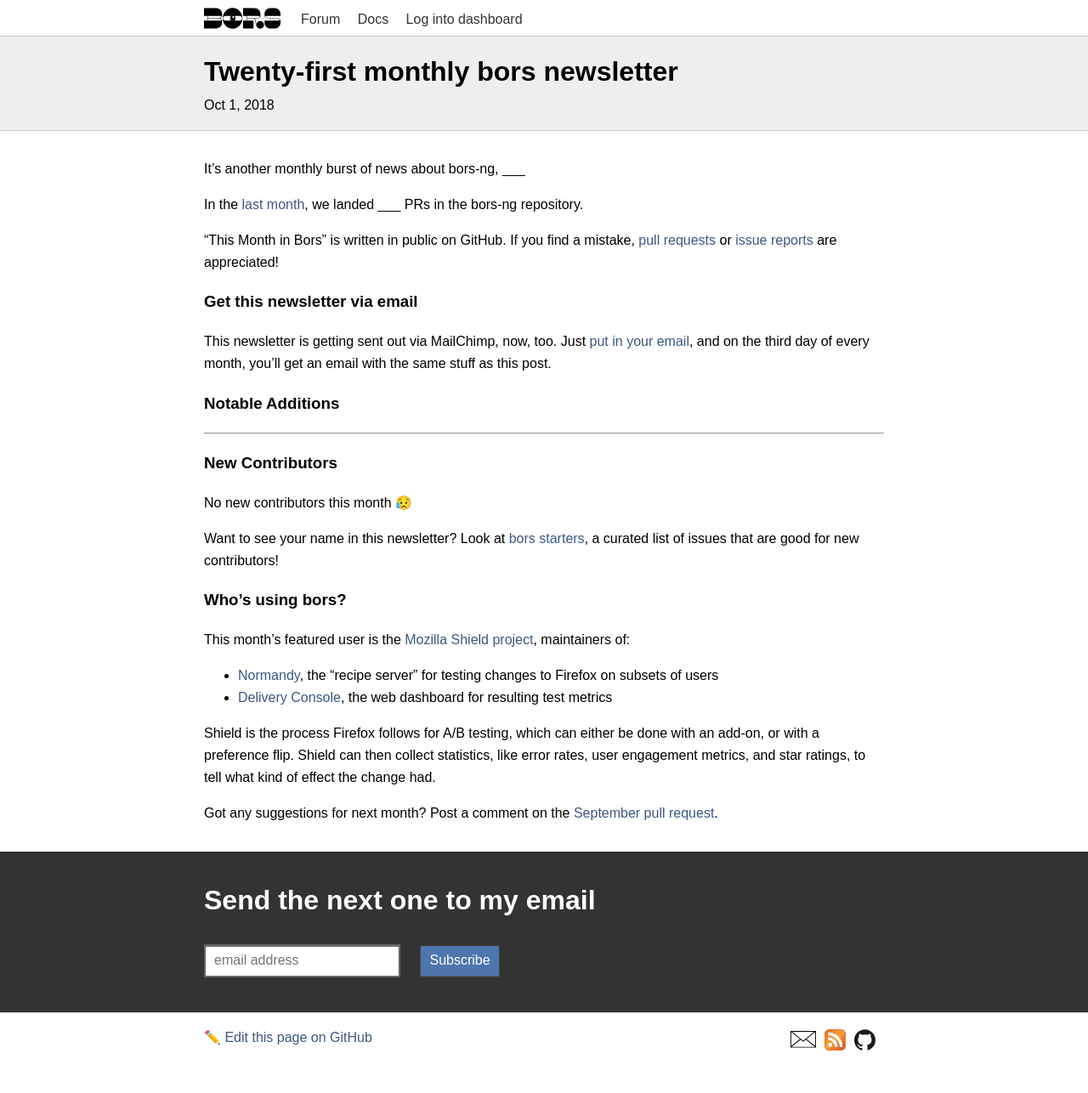
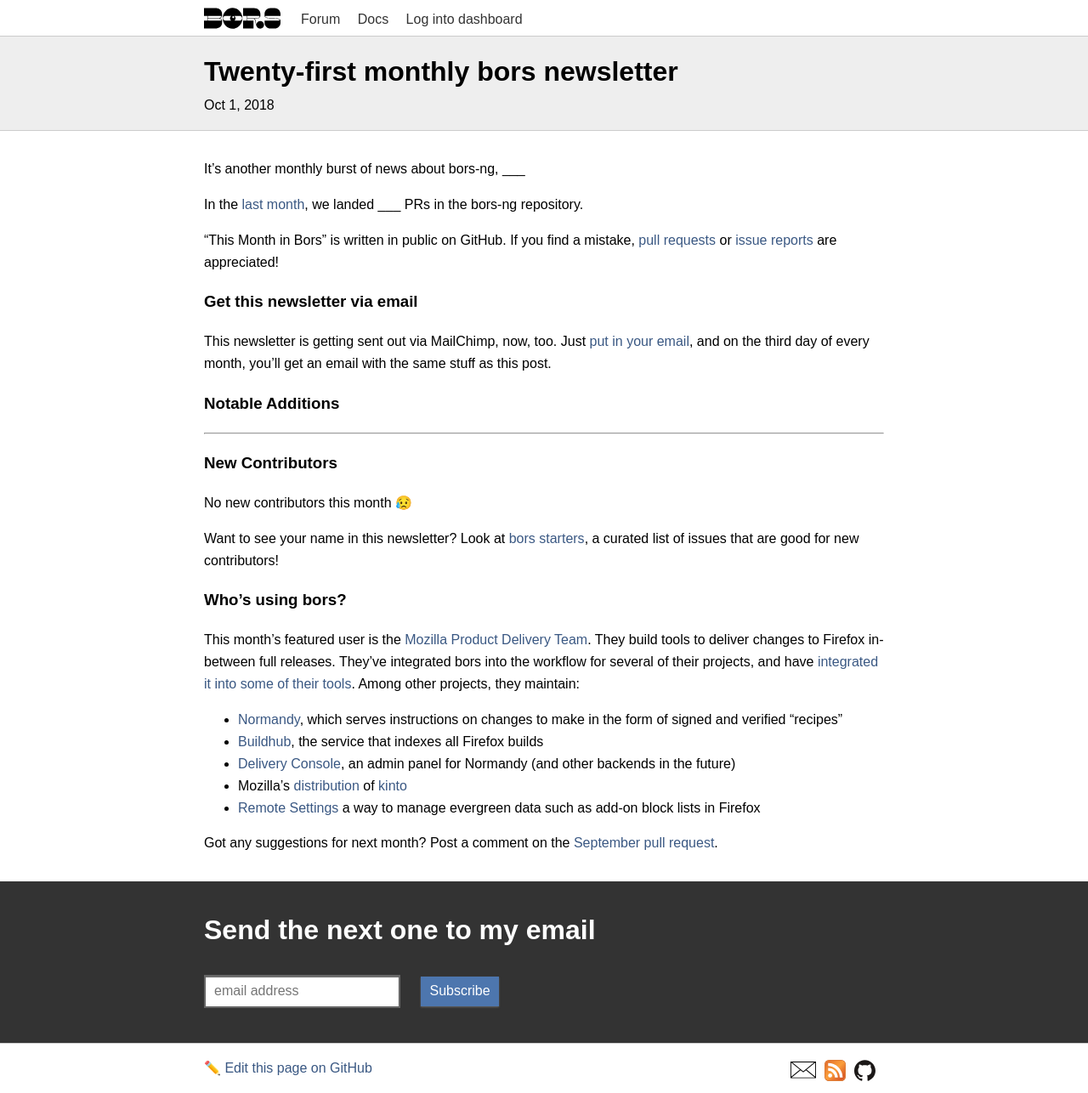
Before and after one commit to bors-ng/bors-ng.github.io, a Jekyll site: the page built from _posts/2018-10-01-tmib-21.md, in a window 1280 px wide. Shown: the whole page at 85% size. Built offline with Jekyll 4.4.1, drawn with Linux system fonts in a browser that asks for light colours; before the commit the page ends 1250 px from its top, so only the background shows below that.

Commit message:
Update descriptoin for the Product Delivery team

```diff
--- a/_posts/2018-10-01-tmib-21.md
+++ b/_posts/2018-10-01-tmib-21.md
@@ -41,12 +41,14 @@
 
 ### Who's using bors?
 
-This month's featured user is the [Mozilla Shield project](https://wiki.mozilla.org/Firefox/Shield), maintainers of:
+This month's featured user is the [Mozilla Product Delivery Team](https://github.com/mozilla/product-delivery). They build tools to deliver changes to Firefox in-between full releases. They've integrated bors into the workflow for several of their projects, and have [integrated it into some of their tools](https://github.com/peterbe/whatsdeployed/pull/35). Among other projects, they maintain:
 
-* [Normandy](https://github.com/mozilla/normandy), the "recipe server" for testing changes to Firefox on subsets of users
-* [Delivery Console](https://github.com/mozilla/delivery-console), the web dashboard for resulting test metrics
+* [Normandy](https://github.com/mozilla/normandy), which serves instructions on changes to make in the form of signed and verified "recipes"
+* [Buildhub](https://github.com/mozilla/buildhub2), the service that indexes all Firefox builds
+* [Delivery Console](https://github.com/mozilla/delivery-console), an admin panel for Normandy (and other backends in the future)
+* Mozilla's [distribution](https://github.com/mozilla-services/kinto-dist) of [kinto](https://github.com/Kinto/kinto)
+* [Remote Settings](https://github.com/mozilla/remote-settings) a way to manage evergreen data such as add-on block lists in Firefox
 
-Shield is the process Firefox follows for A/B testing, which can either be done with an add-on, or with a preference flip. Shield can then collect statistics, like error rates, user engagement metrics, and star ratings, to tell what kind of effect the change had.
 
 Got any suggestions for next month?
 Post a comment on the [September pull request](https://github.com/bors-ng/bors-ng.github.io/pull/___).
```
